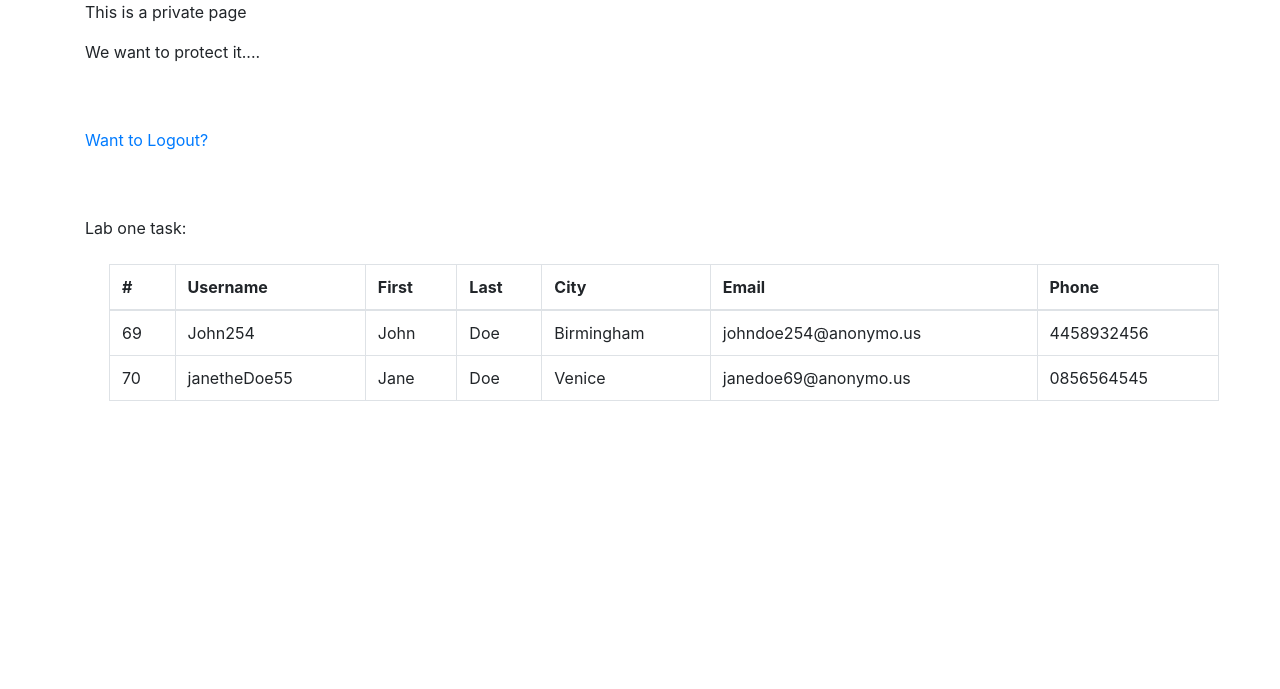
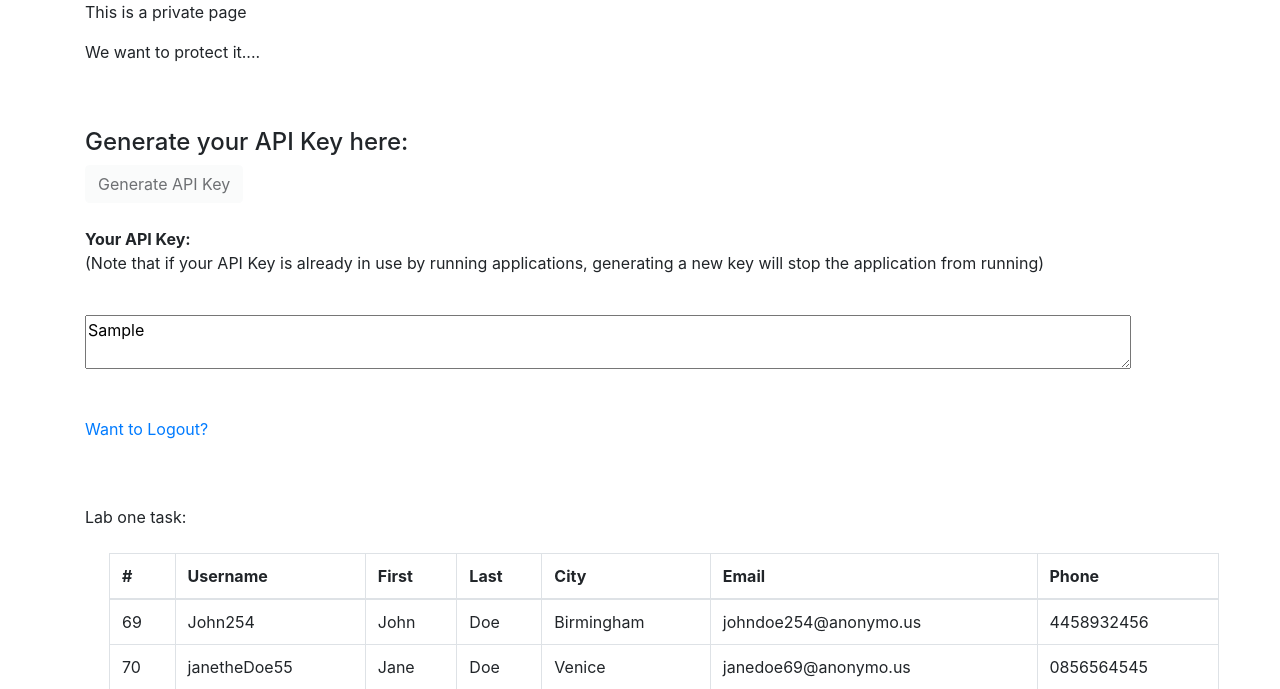
Before and after one commit to Githongo/ICS3104-Lab, a PHP site: page /private_page.php in a window 1280 px wide. Shown: the top 689 px of the page. Run offline with PHP 8.4, Linux system fonts and the light colour scheme; the visitor is signed in with stand-in values (Sample User, id 1); data comes from the database, SQL or seed files in the repository; tables that the repository leaves empty or names only in its code hold one stand-in row (values such as "Sample post").

Commit message:
Lab 4 part 1 completed

```diff
--- /dev/null
+++ b/js/apikey.js
@@ -0,0 +1,24 @@
+$(document).ready(function(){
+    $('#api-key-btn').click(function(event){
+        //user confimation
+        var confirm_key = confirm("You are about to generate a new API Key");
+        if(!confirm_key){
+            return;
+        }
+        $.ajax({
+            url: "./apikey.php",
+            type: "post",
+            success: function(data){
+                if(data['success'] == 1){
+                    //setting key in textarea
+                    console.log('api gen success');
+                    $('#api_key').val(data['message']);
+
+                }else{
+                    alert("Something went wrong. Please try again");
+                }
+            }
+        });
+        document.location.reload(true);
+    });
+});
--- a/private_page.php
+++ b/private_page.php
@@ -1,7 +1,29 @@
 <?php
+
+    include_once 'DBConnector.php';
+
     session_start();
     if(!isset($_SESSION['username'])){
         header("Location:login.php");
+    }
+
+
+    function fetchUserAPIKey(){
+        $id = $_SESSION['id'];
+        $con = new DBConnector();
+        // $id = $_SESSION['id'];
+        $sql = "SELECT api_key FROM api_keys WHERE user_id='$id'";
+        $res = mysqli_query($con->conn,$sql) or die("Error " .mysqli_error($con->conn));
+
+        if ($res->num_rows <= 0) {
+            return 'Please Generate an API Key';
+        }else{
+            while($row = $res->fetch_array()){
+                $api_key = $row['api_key'];
+            }
+        }
+
+        return $api_key;
     }
 ?>
 
@@ -13,9 +35,11 @@
   <meta content="width=device-width, initial-scale=1.0" name="viewport">
 
 
+  <script src="https://code.jquery.com/jquery-3.5.1.min.js" integrity="sha256-9/aliU8dGd2tb6OSsuzixeV4y/faTqgFtohetphbbj0=" crossorigin="anonymous"></script>
+  <link rel="stylesheet" href="https://stackpath.bootstrapcdn.com/bootstrap/4.3.1/css/bootstrap.min.css" integrity="sha384-ggOyR0iXCbMQv3Xipma34MD+dH/1fQ784/j6cY/iJTQUOhcWr7x9JvoRxT2MZw1T" crossorigin="anonymous">
+    <script src="https://stackpath.bootstrapcdn.com/bootstrap/4.3.1/js/bootstrap.min.js" integrity="sha384-JjSmVgyd0p3pXB1rRibZUAYoIIy6OrQ6VrjIEaFf/nJGzIxFDsf4x0xIM+B07jRM" crossorigin="anonymous"></script>
+    <script type="text/javascript" src="js/apikey.js"></script>
 
-  <link rel="stylesheet" href="https://stackpath.bootstrapcdn.com/bootstrap/4.3.1/css/bootstrap.min.css" integrity="sha384-ggOyR0iXCbMQv3Xipma34MD+dH/1fQ784/j6cY/iJTQUOhcWr7x9JvoRxT2MZw1T" crossorigin="anonymous">
-        <script src="https://stackpath.bootstrapcdn.com/bootstrap/4.3.1/js/bootstrap.min.js" integrity="sha384-JjSmVgyd0p3pXB1rRibZUAYoIIy6OrQ6VrjIEaFf/nJGzIxFDsf4x0xIM+B07jRM" crossorigin="anonymous"></script>
 
 </head>
 
@@ -25,6 +49,18 @@
 
             <p>This is a private page</p>
             <p>We want to protect it....</p><br><br>
+            <div>
+                <h4>Generate your API Key here:</h4>
+
+                <?php $feedback = fetchUserApiKey();
+                echo ($feedback==='Please Generate an API Key') ?
+        '<button class="btn btn-primary" id="api-key-btn">Generate API Key</button>' :
+        '<button class="btn btn-light" id="api-key-btn" disabled>Generate API Key</button>';?>
+        <br><br>
+                <strong>Your API Key:</strong><p>(Note that if your API Key is already in use by running applications, generating a new key will stop the application from running)</p><br>
+                <textarea cols="100" rows="2" id="api_key" readonly><?php echo fetchUserAPIKey(); ?></textarea>
+            </div>
+            <br><br>
 
             <p><a href="logout.php">Want to Logout?</a></p><br><br>
         <p>Lab one task:</p>
--- a/user.php
+++ b/user.php
@@ -179,6 +179,7 @@ Class User implements Crud, Authenticator{
         while($row=mysqli_fetch_array($res)){
             if(password_verify($this->getPassword(), $row['password']) && $this->getUsername() == $row['username']){
                 $found = true;
+                $user_id = $row['id'];
             }
         }
         $DBCon->closeDatabase();
@@ -194,6 +195,7 @@ Class User implements Crud, Authenticator{
     public function logout(){
         session_start();
         unset($_SESSION['username']);
+        unset($_SESSION['user_id']);
         session_destroy();
         header("Location:login.php");
     }
@@ -201,6 +203,7 @@ Class User implements Crud, Authenticator{
     public function createUserSession(){
         session_start();
         $_SESSION['username'] = $this->getUsername();
+        $_SESSION['user_id'] = $this->getUserId();
     }
 
     public function isUserExist($userName){
```
Also changed, not shown: apikey.php (added, +55 -0 lines), api/v1/orders/ApiHandler.php (added), api/v1/orders/index.php (added).
